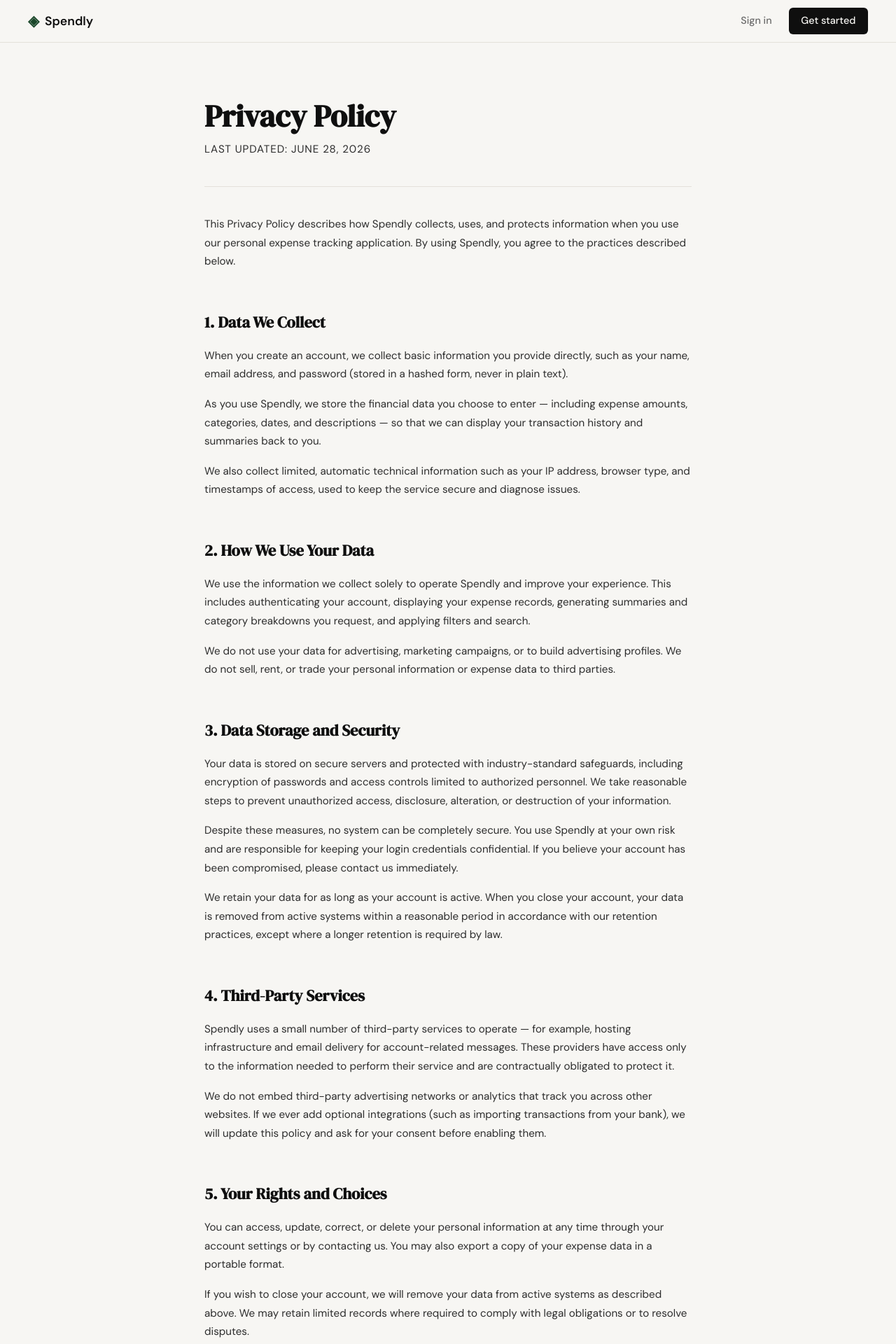
After one commit to rahimx09/spendly, a Flask app: page /privacy in a window 1280 px wide. The commit adds this page. Shown: the top 1920 px of the page at 70% size. Run offline with Flask 3, Linux system fonts and the light colour scheme.

Commit message:
landing: add privacy policy page and route

```diff
--- a/app.py
+++ b/app.py
@@ -25,6 +25,11 @@ def login():
 @app.route("/terms")
 def terms():
     return render_template("terms.html")
+
+
+@app.route("/privacy")
+def privacy():
+    return render_template("privacy.html")
 
 
 # ------------------------------------------------------------------ #
--- a/templates/base.html
+++ b/templates/base.html
@@ -35,7 +35,7 @@
             <span class="footer-name">Spendly</span>
             <p class="footer-copy">Track every rupee. Own your finances.</p>
             <a href="{{ url_for('terms') }}">Terms &amp; Conditions</a>
-            <a href="#">Privacy Policy</a>
+            <a href="{{ url_for('privacy') }}">Privacy Policy</a>
         </div>
     </footer>
 
--- /dev/null
+++ b/templates/privacy.html
@@ -0,0 +1,131 @@
+{% extends "base.html" %}
+
+{% block title %}Privacy Policy — Spendly{% endblock %}
+
+{% block content %}
+
+<section class="legal-page">
+    <div class="legal-inner">
+        <div class="legal-header">
+            <h1 class="legal-title">Privacy Policy</h1>
+            <p class="legal-updated">Last updated: June 28, 2026</p>
+        </div>
+
+        <p class="legal-intro">
+            This Privacy Policy describes how Spendly collects, uses, and
+            protects information when you use our personal expense
+            tracking application. By using Spendly, you agree to the
+            practices described below.
+        </p>
+
+        <h2 class="legal-section-title">1. Data We Collect</h2>
+        <p>
+            When you create an account, we collect basic information you
+            provide directly, such as your name, email address, and
+            password (stored in a hashed form, never in plain text).
+        </p>
+        <p>
+            As you use Spendly, we store the financial data you choose to
+            enter — including expense amounts, categories, dates, and
+            descriptions — so that we can display your transaction history
+            and summaries back to you.
+        </p>
+        <p>
+            We also collect limited, automatic technical information such
+            as your IP address, browser type, and timestamps of access,
+            used to keep the service secure and diagnose issues.
+        </p>
+
+        <h2 class="legal-section-title">2. How We Use Your Data</h2>
+        <p>
+            We use the information we collect solely to operate Spendly
+            and improve your experience. This includes authenticating
+            your account, displaying your expense records, generating
+            summaries and category breakdowns you request, and applying
+            filters and search.
+        </p>
+        <p>
+            We do not use your data for advertising, marketing
+            campaigns, or to build advertising profiles. We do not sell,
+            rent, or trade your personal information or expense data to
+            third parties.
+        </p>
+
+        <h2 class="legal-section-title">3. Data Storage and Security</h2>
+        <p>
+            Your data is stored on secure servers and protected with
+            industry-standard safeguards, including encryption of
+            passwords and access controls limited to authorized personnel.
+            We take reasonable steps to prevent unauthorized access,
+            disclosure, alteration, or destruction of your information.
+        </p>
+        <p>
+            Despite these measures, no system can be completely secure.
+            You use Spendly at your own risk and are responsible for
+            keeping your login credentials confidential. If you believe
+            your account has been compromised, please contact us
+            immediately.
+        </p>
+        <p>
+            We retain your data for as long as your account is active.
+            When you close your account, your data is removed from active
+            systems within a reasonable period in accordance with our
+            retention practices, except where a longer retention is
+            required by law.
+        </p>
+
+        <h2 class="legal-section-title">4. Third-Party Services</h2>
+        <p>
+            Spendly uses a small number of third-party services to
+            operate — for example, hosting infrastructure and email
+            delivery for account-related messages. These providers have
+            access only to the information needed to perform their
+            service and are contractually obligated to protect it.
+        </p>
+        <p>
+            We do not embed third-party advertising networks or analytics
+            that track you across other websites. If we ever add optional
+            integrations (such as importing transactions from your bank),
+            we will update this policy and ask for your consent before
+            enabling them.
+        </p>
+
+        <h2 class="legal-section-title">5. Your Rights and Choices</h2>
+        <p>
+            You can access, update, correct, or delete your personal
+            information at any time through your account settings or by
+            contacting us. You may also export a copy of your expense
+            data in a portable format.
+        </p>
+        <p>
+            If you wish to close your account, we will remove your data
+            from active systems as described above. We may retain limited
+            records where required to comply with legal obligations or to
+            resolve disputes.
+        </p>
+
+        <h2 class="legal-section-title">6. Changes to This Policy</h2>
+        <p>
+            We may update this Privacy Policy from time to time to
+            reflect changes in the service, legal requirements, or our
+            practices. When we make material changes, we will update the
+            "Last updated" date at the top of this page and, where
+            appropriate, notify you through the service.
+        </p>
+        <p>
+            Your continued use of Spendly after any changes take effect
+            constitutes your acceptance of the revised policy. If you do
+            not agree to the updated policy, you should stop using the
+            service and may close your account at any time.
+        </p>
+
+        <h2 class="legal-section-title">7. Contact Us</h2>
+        <p>
+            If you have any questions about this Privacy Policy or how
+            your data is handled, please reach out to us through the
+            contact information provided on the Spendly project page.
+        </p>
+    </div>
+</section>
+
+{% endblock %}
```
